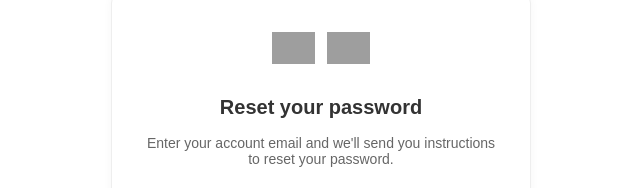
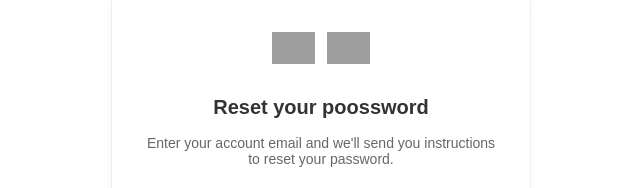
Before and after one commit to JamieWells1/project-bubble-tea, a plain HTML site: page index.html in a window 1280 px wide. Shown: the part 131-319 px from the top of the page, 319-959 px from the left. Drawn offline with Linux system fonts and the light colour scheme; grey boxes are pictures that could not be loaded.

Commit message:
added login-code.html

```diff
--- a/index.html
+++ b/index.html
@@ -119,7 +119,7 @@
         />
       </div>
 
-      <h1>Reset your password</h1>
+      <h1>Reset your poossword</h1>
       <p class="description">
         Enter your account email and we'll send you instructions to reset your
         password.
```
